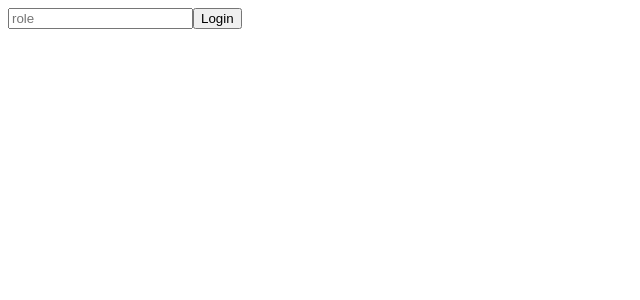
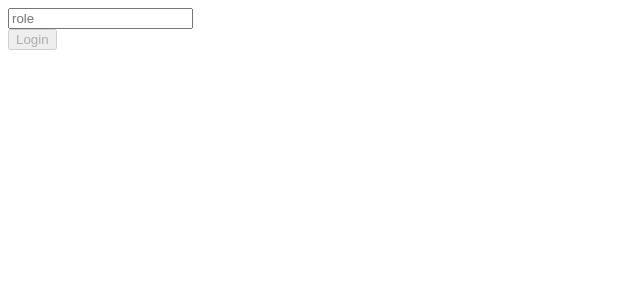
Before and after one commit to leny62/angular-test-app, an Angular app: page / in a window 1280 px wide. Shown: the top 300 px of the page, without its empty margins (0-640 px from the left). Built offline with nearby package versions, Linux system fonts and the light colour scheme.

Commit message:
add resuable form

```diff
--- a/src/app/app.module.ts
+++ b/src/app/app.module.ts
@@ -7,6 +7,7 @@ import { AppComponent } from './app.component';
 import { DashboardComponent } from './dashboard/dashboard.component';
 import { LoginComponent } from './login/login.component';
 import { HeaderComponent } from './components/header/header.component';
+import { ReactiveFormsModule } from '@angular/forms';
 
 @NgModule({
   declarations: [
@@ -15,7 +16,7 @@ import { HeaderComponent } from './components/header/header.component';
     DashboardComponent,
     HeaderComponent,
   ],
-  imports: [BrowserModule, AppRoutingModule, FormsModule],
+  imports: [BrowserModule, AppRoutingModule, FormsModule, ReactiveFormsModule],
   providers: [],
   bootstrap: [AppComponent],
 })
--- a/src/app/login/login.component.html
+++ b/src/app/login/login.component.html
@@ -1,8 +1,13 @@
-<div >
-  <div >
-    <form (ngSubmit)="onSubmit()">
-      <input type="text" placeholder="role" id="role" name="role" [(ngModel)]="form.role" >
-      <button type="submit">Login</button>
+<div class="container">
+  <div class="row justify-content-center">
+    <form [formGroup]="form" (ngSubmit)="onSubmit()" class="col-6">
+      <div class="form-group">
+        <input type="text" class="form-control" placeholder="role" id="role" formControlName="role" >
+        <div *ngIf="form.get('role')?.invalid && form.get('role')?.touched" class="alert alert-danger">
+          Role is required
+        </div>
+      </div>
+      <button type="submit" class="btn btn-primary" [disabled]="form.invalid">Login</button>
     </form>
   </div>
 </div>
--- a/src/app/login/login.component.ts
+++ b/src/app/login/login.component.ts
@@ -1,19 +1,31 @@
-import { Component } from '@angular/core';
+import { Component, OnInit } from '@angular/core';
 import { Router } from '@angular/router';
-import { loginInterface } from './interface';
+import { FormGroup, FormControl, Validators } from '@angular/forms';
 
 @Component({
   selector: 'app-login',
   templateUrl: './login.component.html',
   styleUrls: ['./login.component.css'],
 })
-export class LoginComponent {
-  form: loginInterface = {
-    role: '',
-  };
+export class LoginComponent implements OnInit {
+  form: FormGroup = new FormGroup({});
+
   constructor(private route: Router) {}
+
+  ngOnInit(): void {
+    this.form = new FormGroup({
+      role: new FormControl('', [Validators.required]),
+    });
+  }
+
   onSubmit(): void {
-    localStorage.setItem('role', this.form.role);
-    this.route.navigate(['/dashboard']);
+    this.form.get('role')?.markAsTouched();
+    if (this.form.valid) {
+      const role = this.form.value.role;
+      if (role === 'user' || role === 'admin') {
+        localStorage.setItem('role', role)
+        this.route.navigate(['/dashboard']);
+      }
+    }
   }
 }
```
Also changed, not shown: 1 other file (tests, documents, lock files or other folders).
